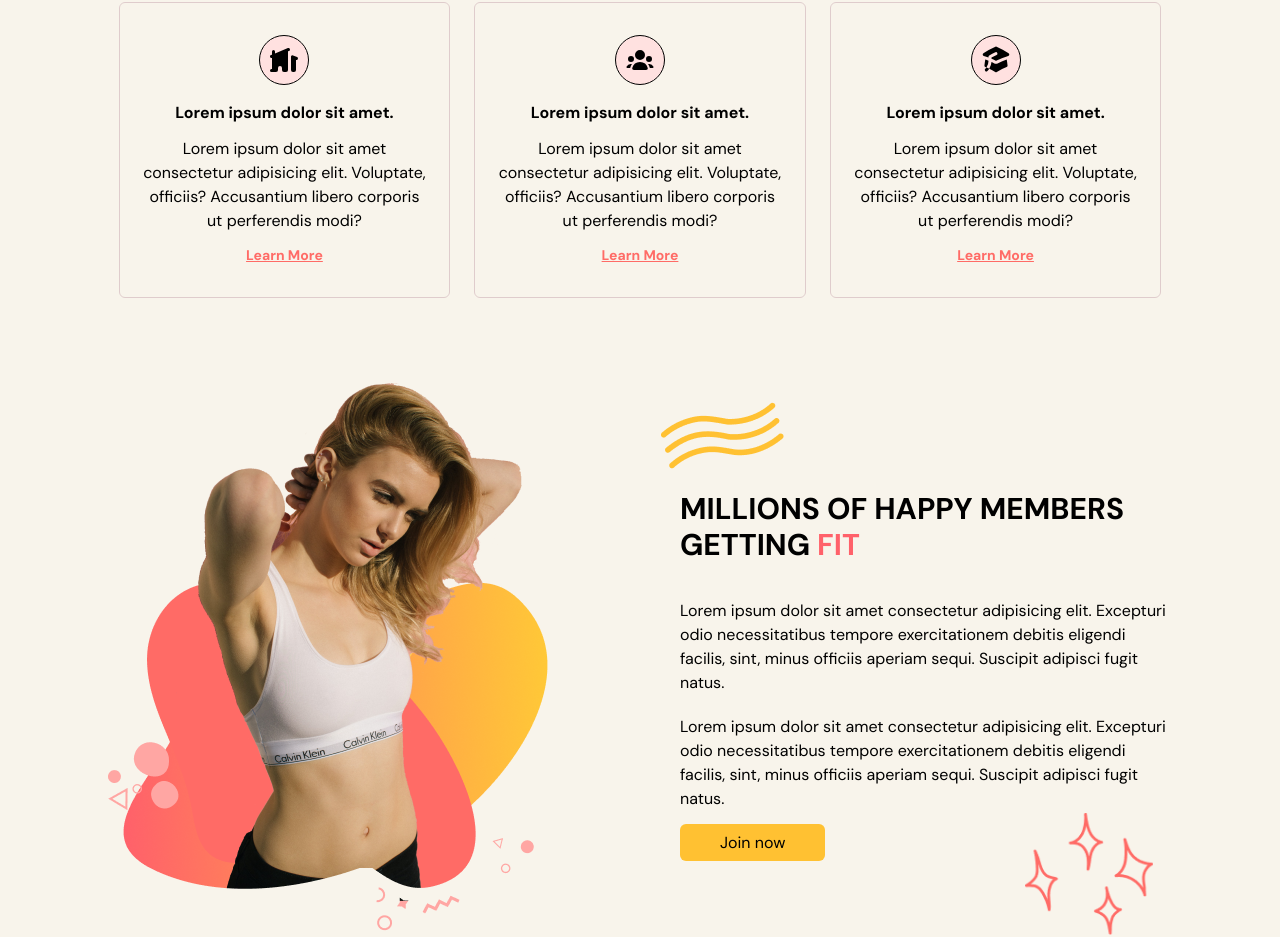
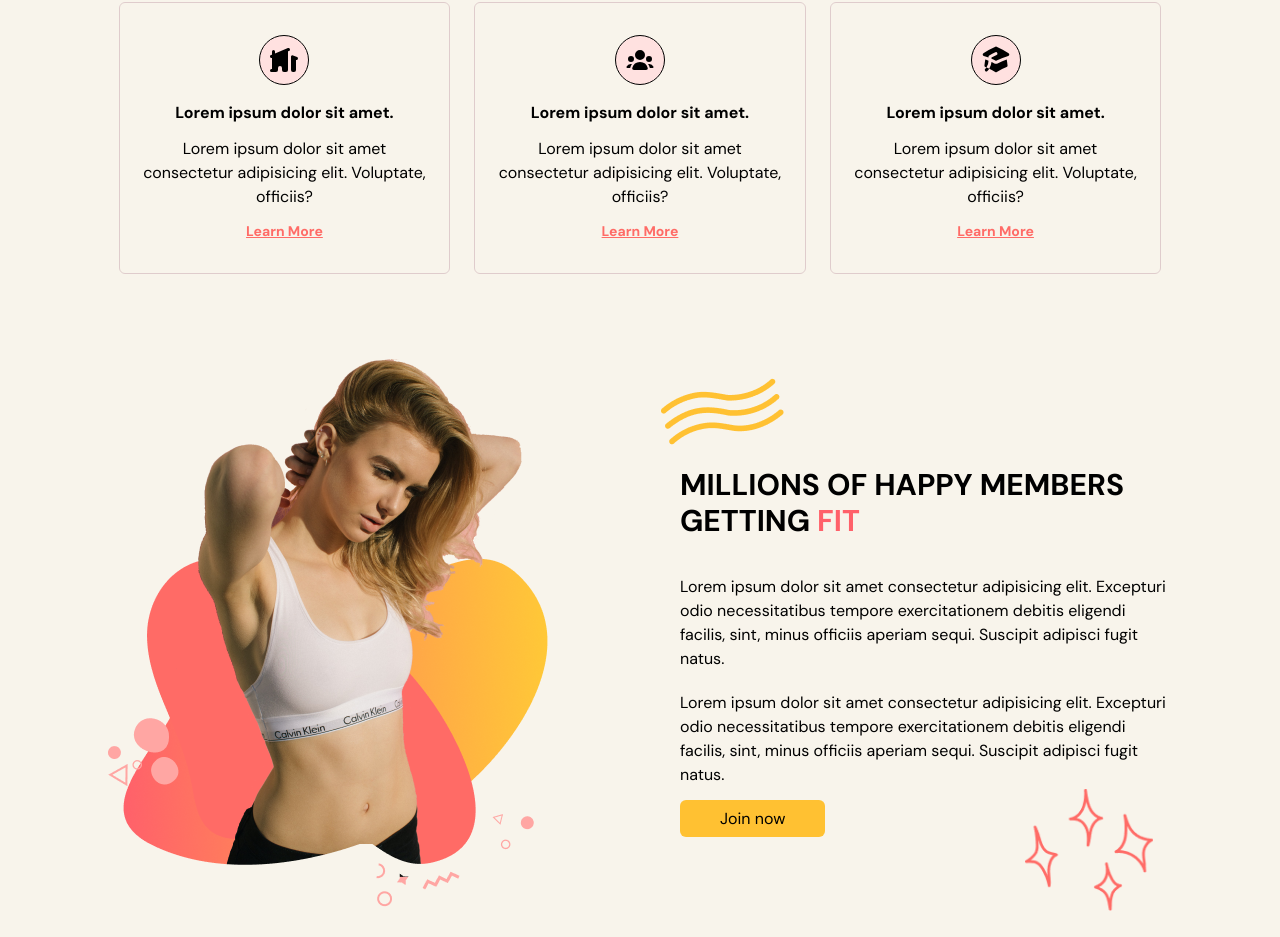
Before and after one commit to D-future0/gym-website, a React (Vite) app: page / in a window 1280 px wide. Shown: the part 1008-1945 px from the top of the page. Built offline with nearby package versions, Linux system fonts and the light colour scheme.

Commit message:
style adjustment

```diff
--- a/src/scenes/Benefits/index.tsx
+++ b/src/scenes/Benefits/index.tsx
@@ -32,17 +32,17 @@ const benefit: Array<BenefitsType> = [
     {
         icon: <HomeModernIcon width={32} />,
         title: "Lorem ipsum dolor sit amet.",
-        description: "Lorem ipsum dolor sit amet consectetur adipisicing elit. Voluptate, officiis? Accusantium libero corporis ut perferendis modi?"
+        description: "Lorem ipsum dolor sit amet consectetur adipisicing elit. Voluptate, officiis?"
     },
     {
         icon: <UserGroupIcon width={32} />,
         title: "Lorem ipsum dolor sit amet.",
-        description: "Lorem ipsum dolor sit amet consectetur adipisicing elit. Voluptate, officiis? Accusantium libero corporis ut perferendis modi?"
+        description: "Lorem ipsum dolor sit amet consectetur adipisicing elit. Voluptate, officiis?"
     },
     {
         icon: <AcademicCapIcon width={32} />,
         title: "Lorem ipsum dolor sit amet.",
-        description: "Lorem ipsum dolor sit amet consectetur adipisicing elit. Voluptate, officiis? Accusantium libero corporis ut perferendis modi?"
+        description: "Lorem ipsum dolor sit amet consectetur adipisicing elit. Voluptate, officiis?"
     },
 ]
 
```
